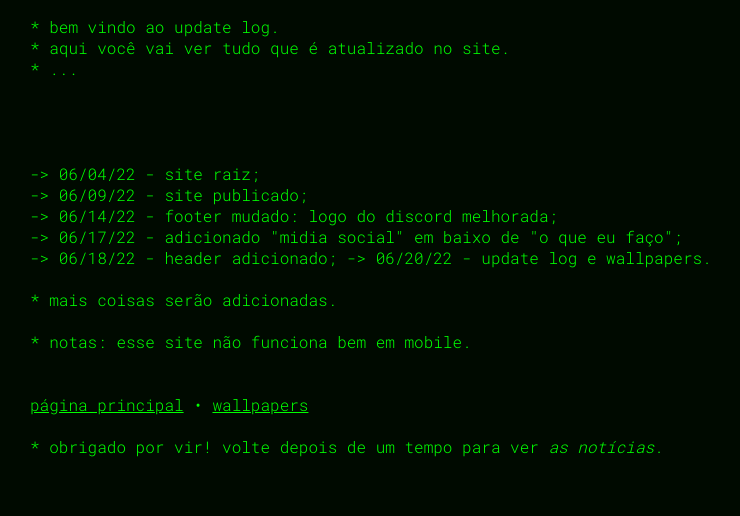
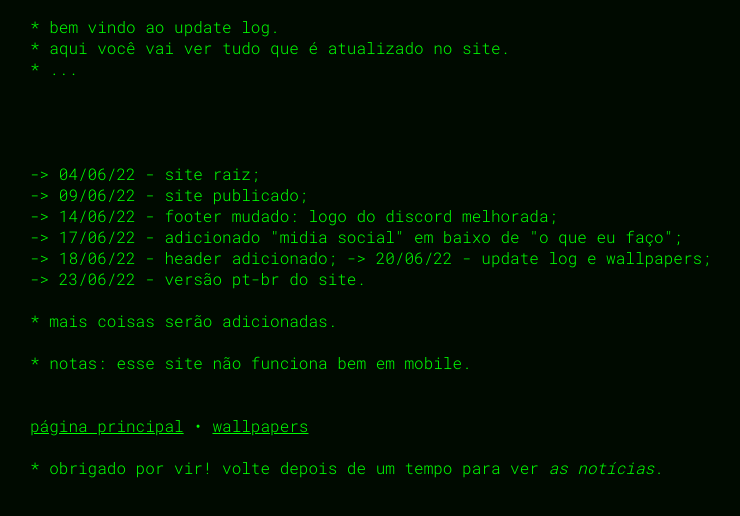
Before and after one commit to Brtks/brtks.github.io, a plain HTML site: page pt/update-log/index.html in a window 1280 px wide. Shown: the whole page, without its empty margins (0-740 px from the left). Drawn offline with Linux system fonts and the light colour scheme.

Commit message:
Update index.html

```diff
--- a/pt/update-log/index.html
+++ b/pt/update-log/index.html
@@ -21,12 +21,13 @@
     <br>
     <br>
     <br>
-    -> 06/04/22 - site raiz; <br>
-    -> 06/09/22 - site publicado;<br>
-    -> 06/14/22 - footer mudado: logo do discord melhorada; <br>
-    -> 06/17/22 - adicionado "midia social" em baixo de "o que eu faço"; <br>
-    -> 06/18/22 - header adicionado;
-    -> 06/20/22 - update log e wallpapers. <br>
+    -> 04/06/22 - site raiz; <br>
+    -> 09/06/22 - site publicado;<br>
+    -> 14/06/22 - footer mudado: logo do discord melhorada; <br>
+    -> 17/06/22 - adicionado "midia social" em baixo de "o que eu faço"; <br>
+    -> 18/06/22 - header adicionado;
+    -> 20/06/22 - update log e wallpapers; <br>
+    -> 23/06/22 - versão pt-br do site. <br>
     <br>
     * Mais coisas serão adicionadas.
     <br>
```
